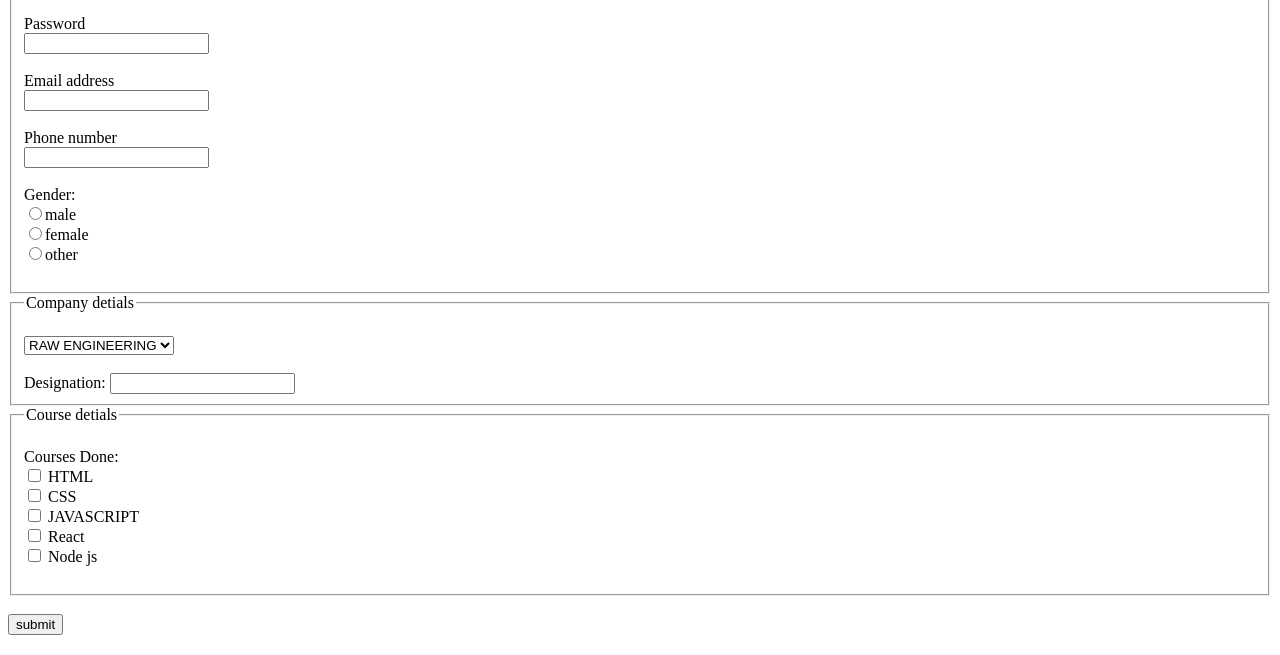
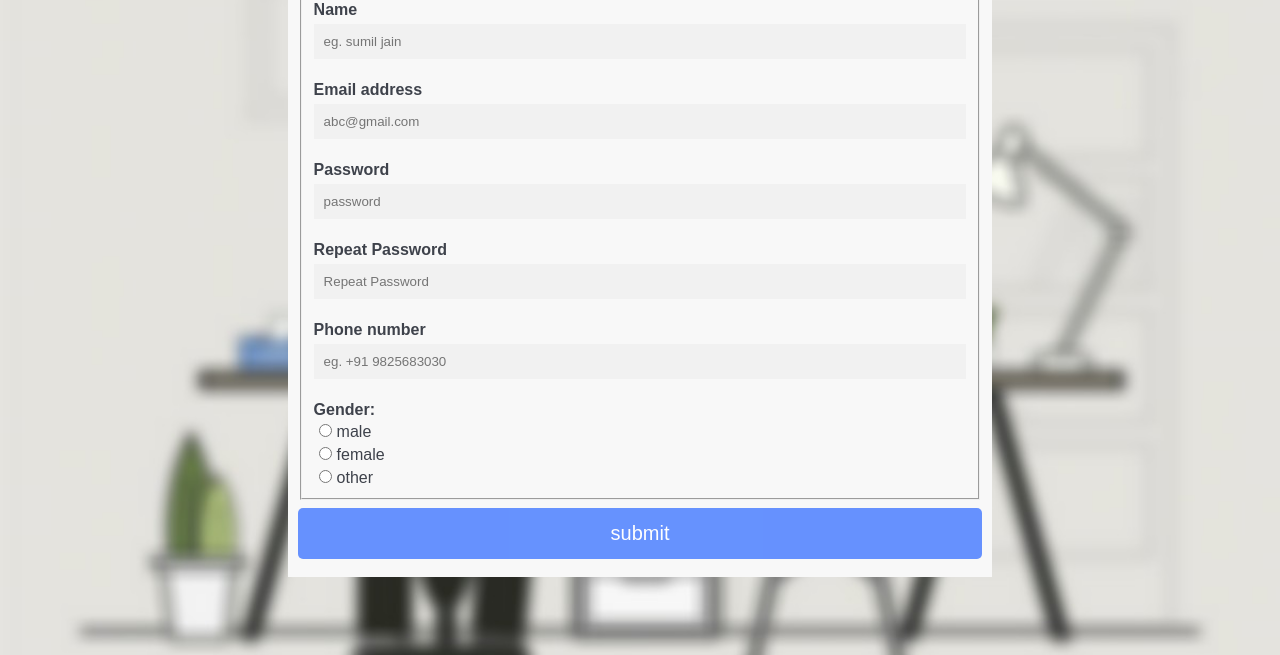
Before and after one commit to sumilraweng/userForm, a plain HTML site: page index.html in a window 1280 px wide. Shown: the part 145-800 px from the top of the page. Drawn offline with Linux system fonts and the light colour scheme.

```diff
--- a/index.html
+++ b/index.html
@@ -4,73 +4,46 @@
     <meta charset="UTF-8">
     <meta name="viewport" content="width=device-width, initial-scale=1.0">
     <title>Form</title>
+
+    <link rel="stylesheet" href="./style/style.css">
 </head>
 <body>
-    <h1>Registration Form</h1>
+
+
+    <div class="logo"><img src="./assests/logo-images/logo.png" alt=""></div>
+    <div class="wrapper">
+        <div class="container">
             <form action="END POINT">
                 <fieldset>
                     <legend>Personal Detials</legend>
                     <label for="name">Name</label><br>
-            <input type="text" id="name">
-            <br/>
-            <br>
+                    <input type="text" id="name" placeholder="eg. sumil jain " required>
+
+                    <label for="email">Email address</label><br>
+                    <input type="email"id="email" name="email" placeholder="abc@gmail.com" required>
+
                     <label for="password">Password</label><br>
-            <input type="password" id="password" name="password" >
-            <br/>
-            <br>
-            <label for="email">Email address</label><br>
-            <input type="email"id="email" name="email">
-            <br/>
-            <br>
-            <label for="number">Phone number</label><br>
-            <input type="number"id="number" name="number">
-            <br/>
-            <br>
+                    <input type="password" id="password" name="password" placeholder="password" required>
+
+                    <label for="psw-repeat">Repeat Password</label>
+                    <input type="password" id="psw-repeat" placeholder="Repeat Password" name="psw-repeat" required>
+
+                    <label for="tel">Phone number</label><br>
+                    <input type="tel"id="number" name="number" placeholder="eg. +91 9825683030" required>
+
                     <label for="gender">Gender:</label><br>
                     <input type="radio" name="gender" id="male" value="male">male <br>
                     <input type="radio" name="gender" id="female" value="female">female <br>
                     <input type="radio" name="gender" id="other" value="others">other <br>
-            <br>
+
 
                 </fieldset>
-
-        <fieldset>
-            <br>
-            <legend>Company detials</legend>
-            <label for="company"></label>
-            <select name="company" id="company" >
-                <option value="RE">RAW ENGINEERING</option>
-                <option value="CS">CONTENT STACK</option>
-                <option value="SB">SURFBOARD</option>
-            </select>
-            <br>
-            <br>
-            <label for="company postion">Designation:</label>
-            <input type="text" id="company postion">
-            <br>
-        </fieldset>
-
-
-        <fieldset>
-            <legend>Course detials</legend>
-            <br>
-            <label >Courses Done:</label><br>
-            <input type="checkbox" name="course1" id="course1"value="HTML">
-            <label for="course1">HTML</label><br>
-            <input type="checkbox" name="course2" id="course2"value="CSS">
-            <label for="course2">CSS</label><br>
-            <input type="checkbox" name="course3" id="course3"value="JAVASCRIPT">
-            <label for="course3">JAVASCRIPT</label><br>
-            <input type="checkbox" name="course4" id="course4"value="React">
-            <label for="course4">React</label><br>
-            <input type="checkbox" name="course5" id="course5"value="Nodejs">
-            <label for="course5">Node js</label><br>
-            <br>
-        </fieldset>
-        <br>
                 <input type="submit" value="submit">
 
             </form>
+        </div>
+    </div>
+
 
 </body>
 </html>
--- /dev/null
+++ b/style/style.css
@@ -0,0 +1,80 @@
+* {
+  box-sizing: border-box;
+  font-family: "Poppins", sans-serif;
+  color: #3e424b;
+}
+
+body {
+  background-image: url("../assests/banner-images/banner-2.jpg");
+  background-position: center;
+  background-repeat: no-repeat;
+  background-size: cover;
+}
+.container {
+  background-color: #f8f8f8;
+  /* width: 600px; */
+}
+
+label {
+  font-weight: bolder;
+}
+
+input[type="text"],
+input[type="password"],
+input[type="email"],
+input[type="tel"] {
+  width: 100%;
+  padding: 10px;
+  margin: 5px 0 22px 0;
+  display: inline-block;
+  border: none;
+  background: #f1f1f1;
+}
+
+input[type="text"]:focus,
+input[type="password"]:focus,
+input[type="email"]:focus,
+input[type="tel"]:focus {
+  background-color: #ddd;
+  outline: none;
+}
+
+input[type="submit"] {
+  background-color: #5787ff;
+  font-size: 20px;
+  color: white;
+  padding: 14px 20px;
+  border-radius: 5px;
+  margin: 8px 0;
+  border: none;
+  cursor: pointer;
+  width: 100%;
+  opacity: 0.9;
+}
+
+input[type="submit"]:hover {
+  opacity: 1;
+}
+.wrapper {
+  display: flex;
+  justify-content: center;
+  align-content: center;
+  margin: auto;
+  width: 100%;
+}
+
+form {
+  padding: 10px;
+}
+
+.logo {
+  margin: auto;
+}
+.logo img {
+  height: 100px;
+  width: 200px;
+}
+
+input[type="radio"] {
+  margin: 5px;
+}
```
Also changed, not shown: assests/banner-images/banner-2.jpg (added), assests/logo-images/logo.png (added), 1 other file. Lines whose indentation alone changed are shown as unchanged.
